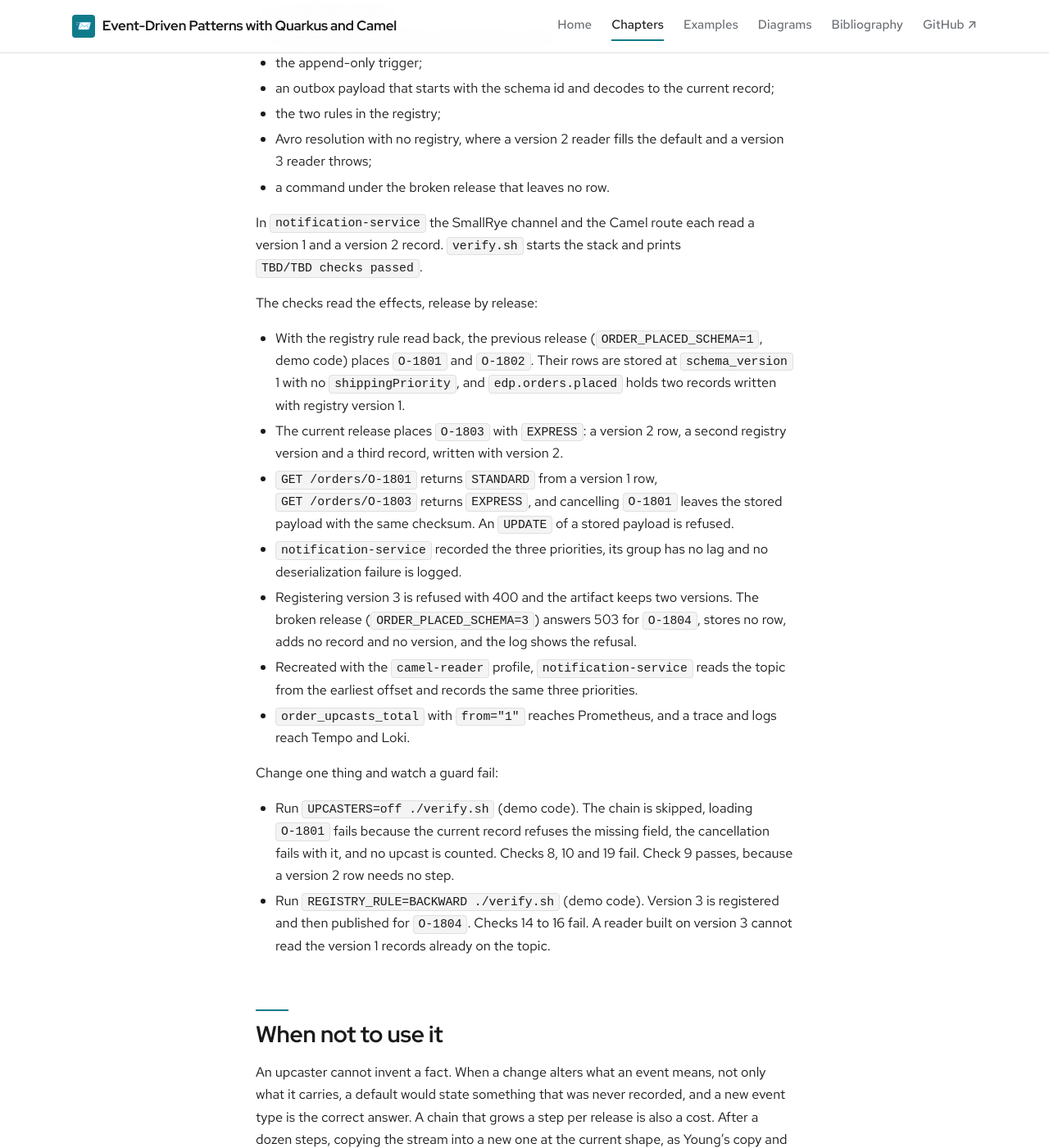
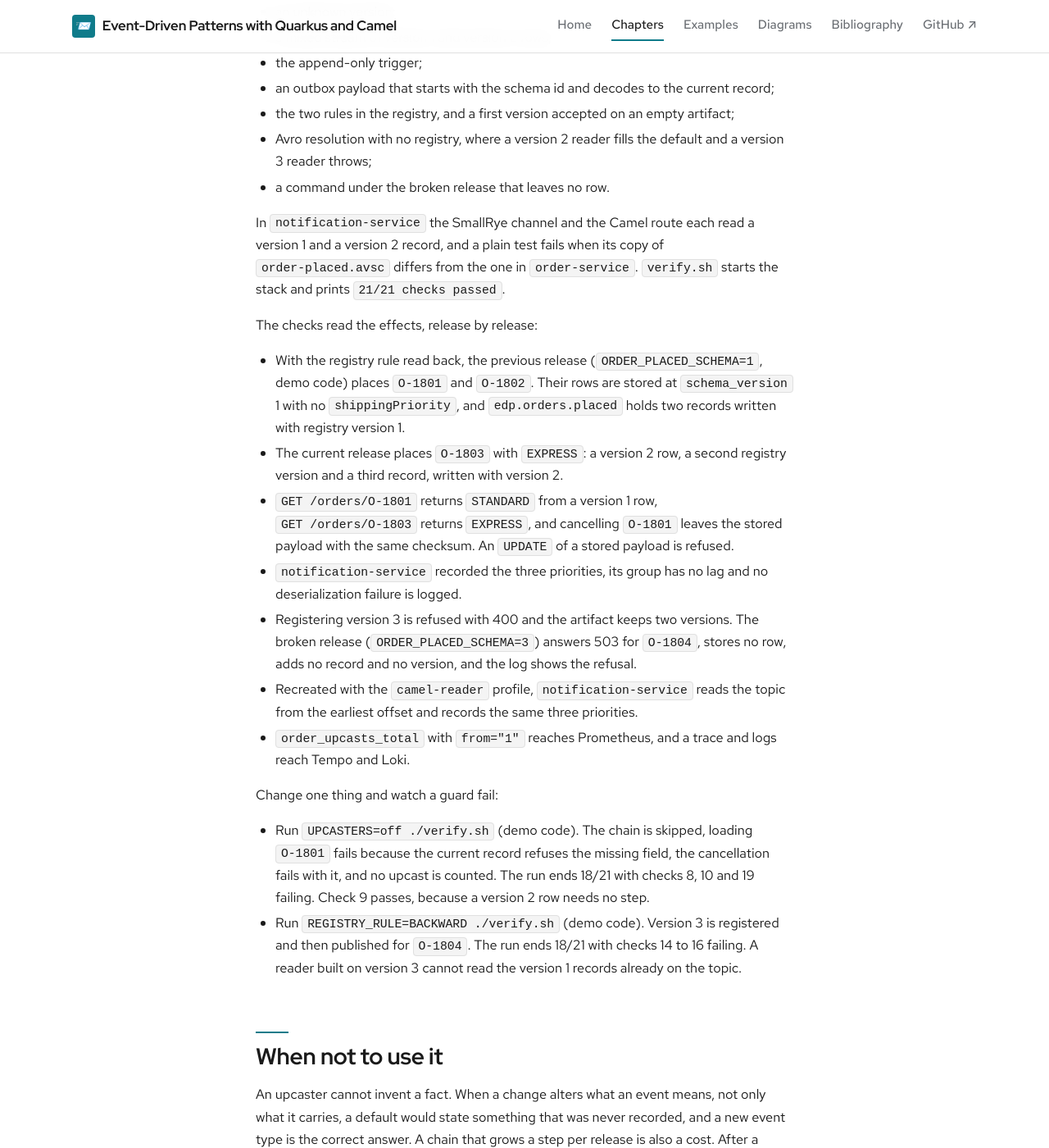
Before and after one commit to patterncatalyst/event-driven-patterns-with-quarkus-and-camel, a Jekyll site: the page built from _docs/18-schema-evolution-and-upcasting.md, in a window 1280 px wide and 1400 px high, scrolled down 7552 px. Shown: the whole window at 82% size. Built offline with Jekyll 4.4.1, drawn with Linux system fonts in a browser that asks for light colours; some web fonts are replaced; some of the changed text lies outside the part shown.

Commit message:
chore(r07): step 3 ch 18 window, drift and first-version tests

```diff
--- a/_docs/18-schema-evolution-and-upcasting.md
+++ b/_docs/18-schema-evolution-and-upcasting.md
@@ -163,11 +163,11 @@ The Maven build runs 20 tests against PostgreSQL, Kafka and Apicurio Registry fr
 - a mixed stream of version 1 and version 2 rows;
 - the append-only trigger;
 - an outbox payload that starts with the schema id and decodes to the current record;
-- the two rules in the registry;
+- the two rules in the registry, and a first version accepted on an empty artifact;
 - Avro resolution with no registry, where a version 2 reader fills the default and a version 3 reader throws;
 - a command under the broken release that leaves no row.
 
-In `notification-service` the SmallRye channel and the Camel route each read a version 1 and a version 2 record. `verify.sh` starts the stack and prints `TBD/TBD checks passed`.
+In `notification-service` the SmallRye channel and the Camel route each read a version 1 and a version 2 record, and a plain test fails when its copy of `order-placed.avsc` differs from the one in `order-service`. `verify.sh` starts the stack and prints `21/21 checks passed`.
 
 The checks read the effects, release by release:
 
@@ -181,8 +181,8 @@ The checks read the effects, release by release:
 
 Change one thing and watch a guard fail:
 
-- Run `UPCASTERS=off ./verify.sh` (demo code). The chain is skipped, loading `O-1801` fails because the current record refuses the missing field, the cancellation fails with it, and no upcast is counted. Checks 8, 10 and 19 fail. Check 9 passes, because a version 2 row needs no step.
-- Run `REGISTRY_RULE=BACKWARD ./verify.sh` (demo code). Version 3 is registered and then published for `O-1804`. Checks 14 to 16 fail. A reader built on version 3 cannot read the version 1 records already on the topic.
+- Run `UPCASTERS=off ./verify.sh` (demo code). The chain is skipped, loading `O-1801` fails because the current record refuses the missing field, the cancellation fails with it, and no upcast is counted. The run ends 18/21 with checks 8, 10 and 19 failing. Check 9 passes, because a version 2 row needs no step.
+- Run `REGISTRY_RULE=BACKWARD ./verify.sh` (demo code). Version 3 is registered and then published for `O-1804`. The run ends 18/21 with checks 14 to 16 failing. A reader built on version 3 cannot read the version 1 records already on the topic.
 
 ## When not to use it
 
```
Also changed, not shown: other parts of _docs/18-schema-evolution-and-upcasting.md (+1 -1 lines), examples/18-schema-evolution-and-upcasting/README.md (+2 -2 lines), 3 other files.
